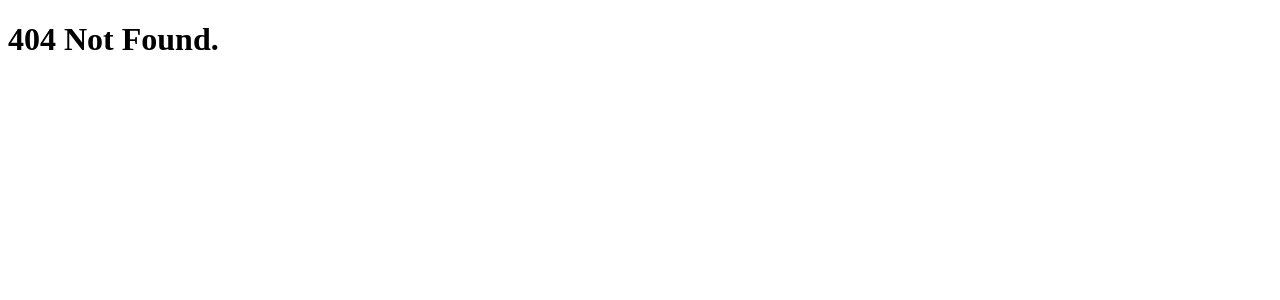
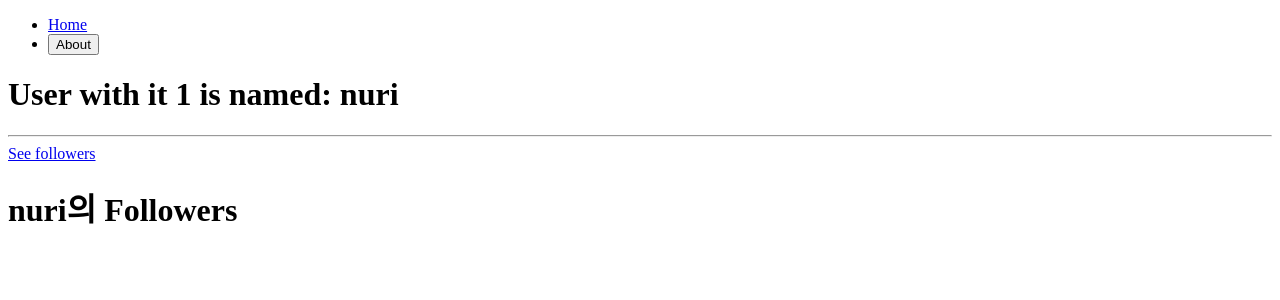
Before and after one commit to Eastynfromeast/study-react-master, a React (Create React App) app: page /users/1/followers in a window 1280 px wide. Before the commit this address had no page. Shown: the top 300 px of the page. Built offline with nearby package versions, Linux system fonts and the light colour scheme.

Commit message:
learn that outlet renders the children and the children can get props by useOutletContext

```diff
--- /dev/null
+++ b/src/screens/users/Followers.tsx
@@ -0,0 +1,15 @@
+import { useOutletContext } from "react-router-dom";
+
+interface IFollowersContext {
+	nameOfMyUser: string;
+}
+
+export default function Follower() {
+	const { nameOfMyUser } = useOutletContext<IFollowersContext>();
+
+	return (
+		<div>
+			<h1>{nameOfMyUser}의 Followers</h1>
+		</div>
+	);
+}
--- a/src/screens/users/User.tsx
+++ b/src/screens/users/User.tsx
@@ -1,13 +1,17 @@
-import { useParams } from "react-router-dom";
+import { Link, Outlet, useParams } from "react-router-dom";
 import { users } from "../../db";
 
 function User() {
 	const { userId } = useParams();
-
 	return (
-		<h1>
-			User with it {userId} is named: {users[Number(userId) - 1].name}
-		</h1>
+		<div>
+			<h1>
+				User with it {userId} is named: {users[Number(userId) - 1].name}
+			</h1>
+			<hr />
+			<Link to="followers">See followers</Link>
+			<Outlet context={{ nameOfMyUser: users[Number(userId) - 1].name }} />
+		</div>
 	);
 }
 export default User;
```
Also changed, not shown: src/Router.tsx (+7 -0 lines).
